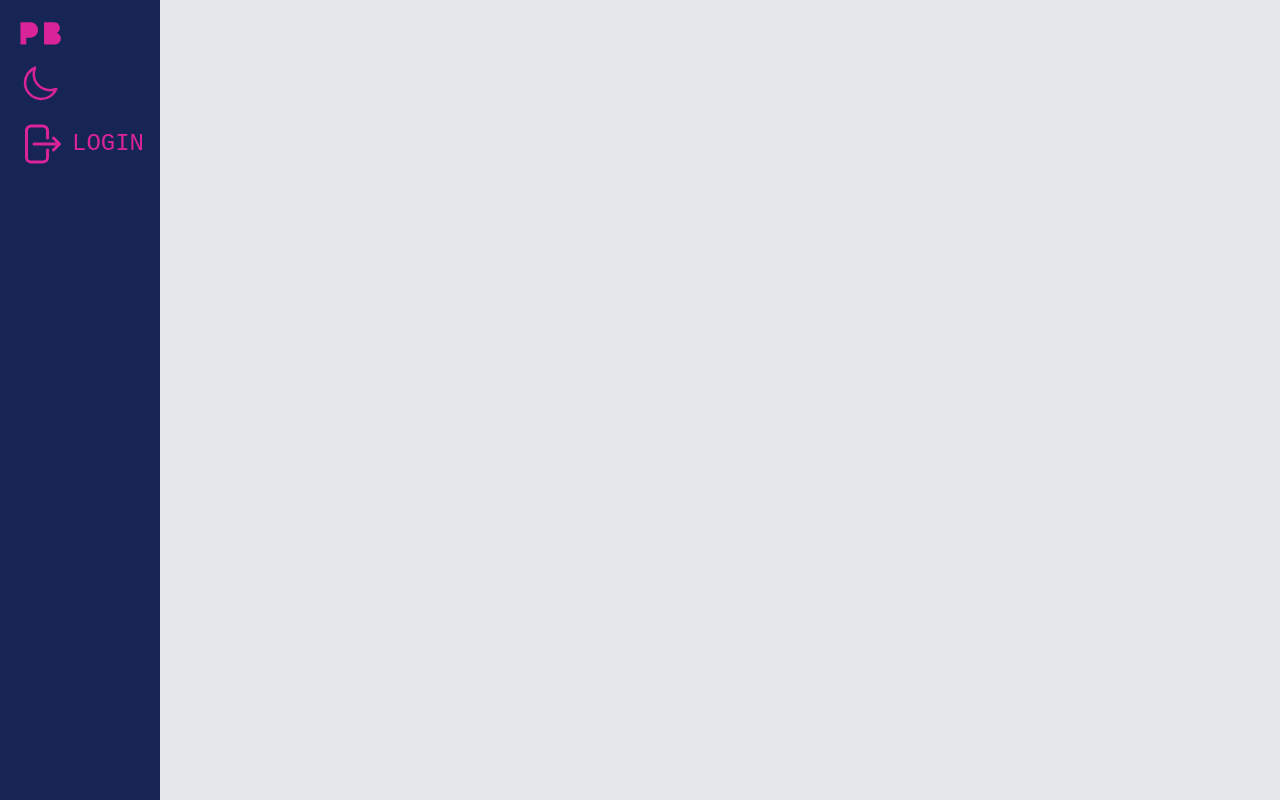
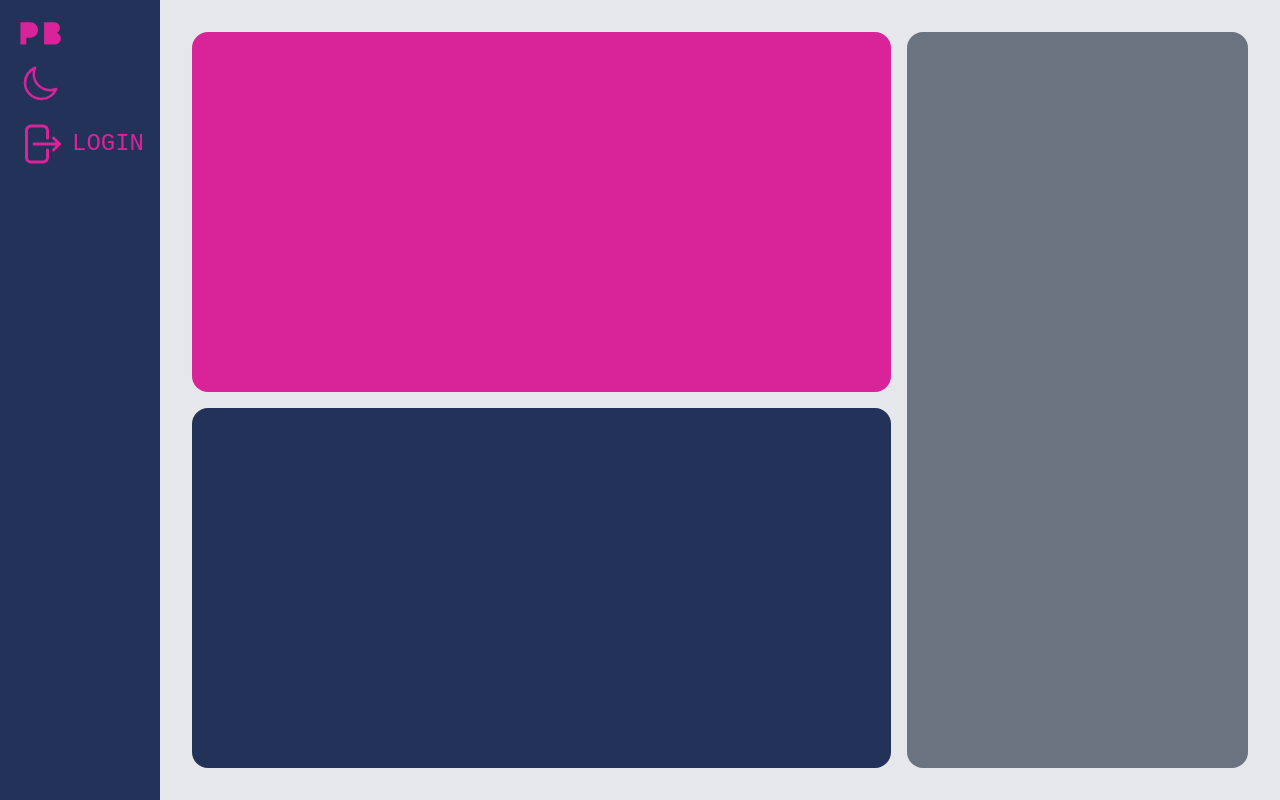
Before and after one commit to AntonioPGR/Pachecos-s_bank, a React (Create React App) app in the folder frontend/: page /conta in a window 1280 px wide. Before the commit this address had no page. Built offline with nearby package versions, Linux system fonts and the light colour scheme; a web font is replaced by a local one.

Commit message:
FEAT: layout created

```diff
--- a/frontend/src/app_routes.tsx
+++ b/frontend/src/app_routes.tsx
@@ -1,7 +1,9 @@
 // COMPONENTS
 import { SideBar } from 'components/side_bar';
 // PAGES
+import { AccountPage } from 'pages/account_page';
 import { HomePage } from 'pages/home_page';
+import { InvestmentsPage } from 'pages/investments_page';
 import { LoginPage } from 'pages/login_page';
 import { RegisterPage } from 'pages/register_page';
 // ROUTER
@@ -16,6 +18,8 @@ export const AppRouter = () => {
           <Route path='/' element={<HomePage />} />
           <Route path='/login' element={<LoginPage />} />
           <Route path='/cadastro' element={<RegisterPage />} />
+          <Route path='/conta' element={<AccountPage />} />
+          <Route path='/investimentos' element={<InvestmentsPage/>} />
         </Routes>
       </section>
     </div>
--- /dev/null
+++ b/frontend/src/components/actions.tsx
@@ -0,0 +1,12 @@
+import { Card } from "./card";
+
+interface ActionsProps{
+    className?: string
+}
+export const Actions = ({className}:ActionsProps) => {
+    return (
+      <Card className={className+" bg-azul-900"}>
+
+      </Card>
+    );
+};
--- /dev/null
+++ b/frontend/src/components/balance.tsx
@@ -0,0 +1,12 @@
+import { Card } from "./card";
+
+interface BalanceProps{
+    className?:string
+}
+export const Balance = ({className}:BalanceProps) => {
+    return (
+      <Card className={className+" dark:bg-rosa-200 bg-rosa-100"}>
+
+      </Card>
+    );
+};
--- /dev/null
+++ b/frontend/src/components/card.tsx
@@ -0,0 +1,11 @@
+interface CardProps{
+    className?: string,
+    children: TChildren
+}
+export const Card = ({className, children}:CardProps) => {
+    return (
+      <article className={className + " rounded-2xl"}>
+        {children}
+      </article>
+    );
+};
--- /dev/null
+++ b/frontend/src/components/invest.tsx
@@ -0,0 +1,12 @@
+import { Card } from "./card";
+
+interface InvestProps{
+    className?:string
+}
+export const Invest = ({className}:InvestProps) => {
+    return (
+      <Card className={className+" bg-azul-900"}>
+
+      </Card>
+    );
+};
--- /dev/null
+++ b/frontend/src/components/invested_value.tsx
@@ -0,0 +1,12 @@
+import { Card } from "./card";
+
+interface InvestedValueProps{
+    className?:string
+}
+export const InvestedValue = ({className}:InvestedValueProps) => {
+    return (
+      <Card className={className+" dark:bg-rosa-200 bg-rosa-100"}>
+
+      </Card>
+    );
+};
--- a/frontend/src/components/side_bar.tsx
+++ b/frontend/src/components/side_bar.tsx
@@ -31,7 +31,7 @@ export const SideBar = () => {
   };
 
   return (
-    <nav className='flex flex-col gap-8 group p-2 md:p-4 bg-blue-950 h-screen w-fit'>
+    <nav className='flex flex-col gap-8 group p-2 md:p-4 bg-azul-900 h-screen w-fit'>
       <ul className='flex flex-col gap-4'>
         <Link to={'/'}>
           <img
--- /dev/null
+++ b/frontend/src/components/statement.tsx
@@ -0,0 +1,12 @@
+import { Card } from "./card";
+
+interface StatementProps{
+    className?:string
+}
+export const Statement = ({className}:StatementProps) => {
+    return (
+      <Card className={className+" dark:bg-cinza-900 bg-gray-500"}>
+
+      </Card>
+    );
+};
--- a/frontend/src/data/menu_links.ts
+++ b/frontend/src/data/menu_links.ts
@@ -1,4 +1,4 @@
-import { ArrowRightOnRectangleIcon } from '@heroicons/react/24/outline'
+import { ArrowRightOnRectangleIcon, ArrowLeftOnRectangleIcon, CurrencyDollarIcon, ChartBarIcon } from '@heroicons/react/24/outline'
 
 export const not_logged_in_menu_links:IMenuLink[] = [
   {
@@ -12,8 +12,20 @@ export const not_logged_in_menu_links:IMenuLink[] = [
 export const logged_in_menu_links:IMenuLink[] = [
   {
     id: 1,
-    label: 'login',
-    to: '/login',
-    icon: ArrowRightOnRectangleIcon,
+    label: 'logout',
+    to: '/logout',
+    icon: ArrowLeftOnRectangleIcon,
   },
+  {
+    id:2,
+    label: 'conta',
+    to: '/conta',
+    icon: CurrencyDollarIcon,
+  },
+  {
+    id:3,
+    label:'investimentos',
+    to: '/investimentos',
+    icon: ChartBarIcon
+  }
 ];
--- /dev/null
+++ b/frontend/src/pages/account_page.tsx
@@ -0,0 +1,13 @@
+import { Actions } from "components/actions";
+import { Balance } from "components/balance";
+import { Statement } from "components/statement";
+
+export const AccountPage = () => {
+  return (
+    <main className='grid grid-cols-3 grid-rows-2 min-h-screen p-8 gap-4'>
+      <Balance className="col-start-1 col-end-3 row-start-1 row-end-1" />
+      <Actions className="col-start-1 col-end-3 row-start-2 row-end-2" />
+      <Statement className="col-start-3 col-end-3 row-start-1 row-end-3" />
+    </main>
+  );
+};
--- /dev/null
+++ b/frontend/src/pages/investments_page.tsx
@@ -0,0 +1,11 @@
+import { Invest } from "components/invest";
+import { InvestedValue } from "components/invested_value";
+
+export const InvestmentsPage = () => {
+  return (
+    <main className='grid grid-cols-1 grid-rows-2 min-h-screen p-8 gap-4'>
+      <InvestedValue className="row-start-1 row-end-2" />
+      <Invest className="row-start-2 row-end-3" />
+    </main>
+  );
+};
--- a/frontend/tailwind.config.js
+++ b/frontend/tailwind.config.js
@@ -16,7 +16,8 @@ module.exports = {
           900: '#353535',
         },
         azul: {
-          500: "#235FD9"
+          500: "#235FD9",
+          900: "#233259",
         }
       },
       fontFamily: {
```
